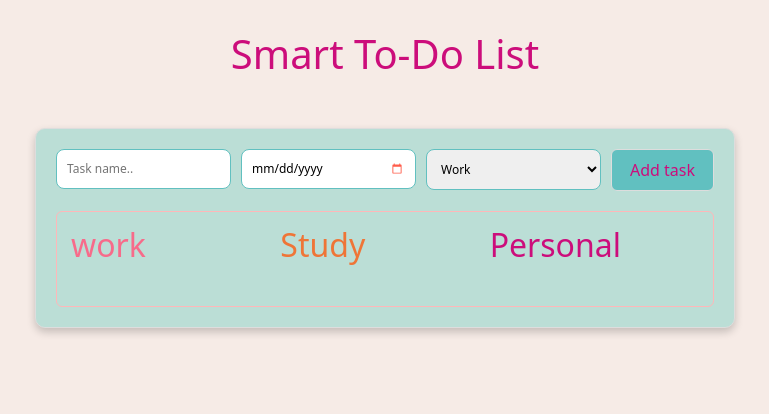
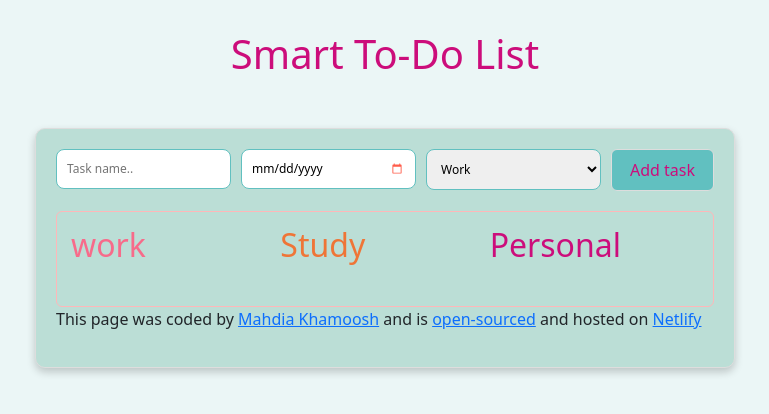
Before and after one commit to Mahdia-123/my-to-do-list, a plain HTML site: page index.html in a window 1280 px wide. Shown: the whole page, without its empty margins (255-1024 px from the left). Drawn offline with nearby package versions, Linux system fonts and the light colour scheme.

Commit message:
update the css

```diff
--- a/index.html
+++ b/index.html
@@ -10,7 +10,7 @@
       crossorigin="anonymous"
     />
     <link rel="stylesheet" href="src/styles.css" />
-    <title>Document</title>
+    <title>📋 Smart To-Do List</title>
   </head>
   <body>
     <h1>Smart To-Do List</h1>
@@ -42,6 +42,22 @@
           </div>
         </section>
       </div>
+      <footer>
+        <p>
+          This page was coded by
+          <a href="https://github.com/Mahdia-123" target="_blank"
+            >Mahdia Khamoosh</a
+          >
+          and is
+          <a
+            href="https://github.com/Mahdia-123/afghanista-sightseeing-places"
+            target="_blank"
+            >open-sourced</a
+          >
+          and hosted on
+          <a href="" target="_blank">Netlify</a>
+        </p>
+      </footer>
     </div>
     <script src="src/script.js"></script>
   </body>
--- a/src/styles.css
+++ b/src/styles.css
@@ -1,5 +1,5 @@
 body {
-  background: #f6ebe6;
+  background: #ebf6f6;
 }
 h1 {
   text-align: center;
```
